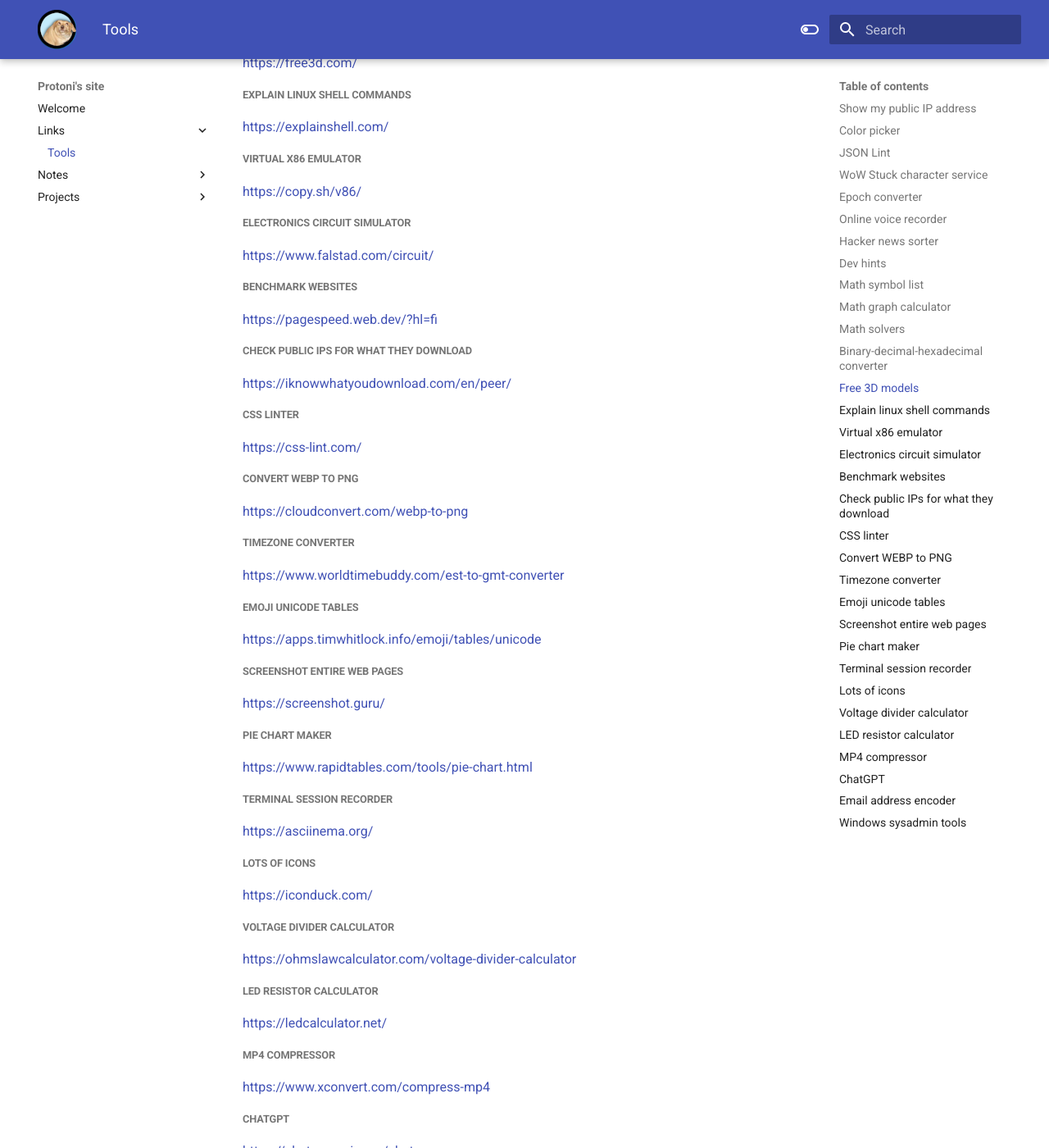
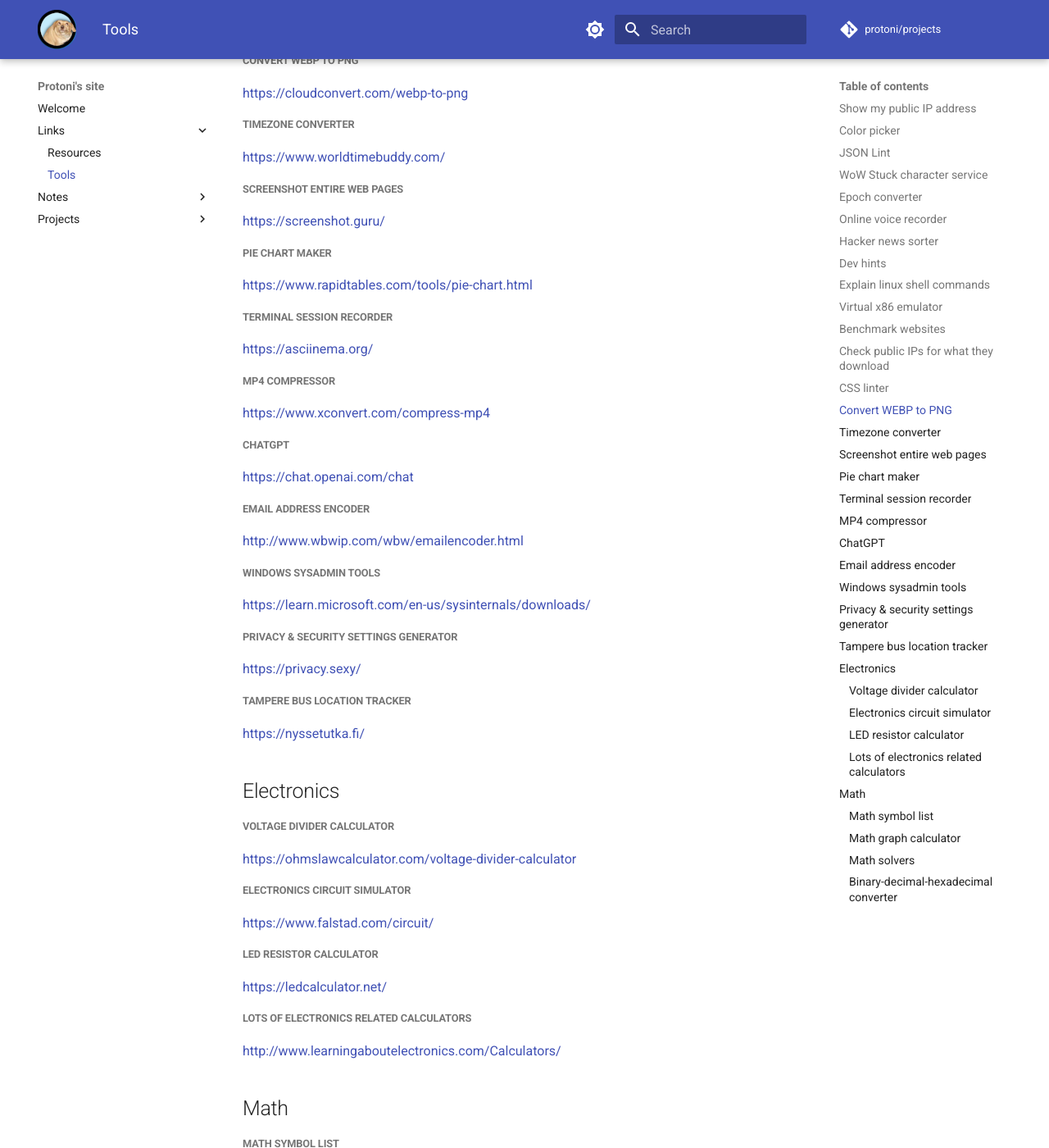
Before and after one commit to superperkele/projects, an MkDocs documentation site: the page built from docs/Links/tools.md, in a window 1280 px wide and 1400 px high, scrolled down 1154 px. Shown: the whole window at 82% size. Built offline with MkDocs 1.6.1 and Material for MkDocs 9.7.7, drawn with Linux system fonts in a browser that asks for light colours; comment, search, counter and statistics services are not loaded; some of the changed text lies outside the part shown.

Commit message:
Add resource links

```diff
--- a/docs/Links/tools.md
+++ b/docs/Links/tools.md
@@ -24,31 +24,11 @@
 ##### Dev hints
 <https://devhints.io/>
 
-##### Math symbol list
-<https://www.rapidtables.com/math/symbols/Basic_Math_Symbols.html#lnkset>
-
-##### Math graph calculator
-<https://www.desmos.com/calculator>
-
-##### Math solvers
-<https://www.symbolab.com/>
-
-<https://www.wolframalpha.com/>
-
-##### Binary-decimal-hexadecimal converter
-<https://www.mathsisfun.com/binary-decimal-hexadecimal-converter.html>
-
-##### Free 3D models
-<https://free3d.com/>
-
 ##### Explain linux shell commands
 <https://explainshell.com/>
 
 ##### Virtual x86 emulator
 <https://copy.sh/v86/>
-
-##### Electronics circuit simulator
-<https://www.falstad.com/circuit/>
 
 ##### Benchmark websites
 <https://pagespeed.web.dev/?hl=fi>
@@ -63,10 +43,7 @@
 <https://cloudconvert.com/webp-to-png>
 
 ##### Timezone converter
-<https://www.worldtimebuddy.com/est-to-gmt-converter>
-
-##### Emoji unicode tables
-<https://apps.timwhitlock.info/emoji/tables/unicode>
+<https://www.worldtimebuddy.com/>
 
 ##### Screenshot entire web pages
 <https://screenshot.guru/>
@@ -76,15 +53,6 @@
 
 ##### Terminal session recorder
 <https://asciinema.org/>
-
-##### Lots of icons
-<https://iconduck.com/>
-
-##### Voltage divider calculator
-<https://ohmslawcalculator.com/voltage-divider-calculator>
-
-##### LED resistor calculator
-<https://ledcalculator.net/>
 
 ##### MP4 compressor
 <https://www.xconvert.com/compress-mp4>
@@ -97,3 +65,39 @@
 
 ##### Windows sysadmin tools
 <https://learn.microsoft.com/en-us/sysinternals/downloads/>
+
+##### Privacy & security settings generator
+<https://privacy.sexy/>
+
+##### Tampere bus location tracker
+<https://nyssetutka.fi/>
+
+## Electronics
+
+##### Voltage divider calculator
+<https://ohmslawcalculator.com/voltage-divider-calculator>
+
+##### Electronics circuit simulator
+<https://www.falstad.com/circuit/>
+
+##### LED resistor calculator
+<https://ledcalculator.net/>
+
+##### Lots of electronics related calculators
+<http://www.learningaboutelectronics.com/Calculators/>
+
+## Math
+
+##### Math symbol list
+<https://www.rapidtables.com/math/symbols/Basic_Math_Symbols.html#lnkset>
+
+##### Math graph calculator
+<https://www.desmos.com/calculator>
+
+##### Math solvers
+<https://www.symbolab.com/>
+
+<https://www.wolframalpha.com/>
+
+##### Binary-decimal-hexadecimal converter
+<https://www.mathsisfun.com/binary-decimal-hexadecimal-converter.html>
--- a/mkdocs.yml
+++ b/mkdocs.yml
@@ -1,9 +1,18 @@
 site_name: Protoni's site
 site_url: https://protoni.github.io/projects/
+
+repo_url: https://github.com/protoni/projects
+repo_name: protoni/projects
+edit_uri: edit/main/docs/
 
 # Set material theme settings
 theme:
   name: material
+
+#  icon:
+#    edit: material/pencil
+#    view: material/eye
+
 #  logo: assets/images/ohYouDogRound.PNG
 #  favicon: assets/images/ohYouDogRound.PNG
   features:
@@ -19,17 +28,18 @@ theme:
     - content.tabs.link
     - content.code.annotation
     - content.code.copy
+    - content.action.edit
   language: en
   palette:
     - scheme: default
       toggle:
-        icon: material/toggle-switch-off-outline
+        icon: material/brightness-7
         name: Switch to dark mode
       primary: indigo
       accent: purple
     - scheme: slate
       toggle:
-        icon: material/toggle-switch
+        icon: material/brightness-4
         name: Switch to light mode
       primary: indigo
       accent: lime
```
Also changed, not shown: docs/Links/resources.md (added, +21 -0 lines), docs/index.md (+8 -6 lines).
